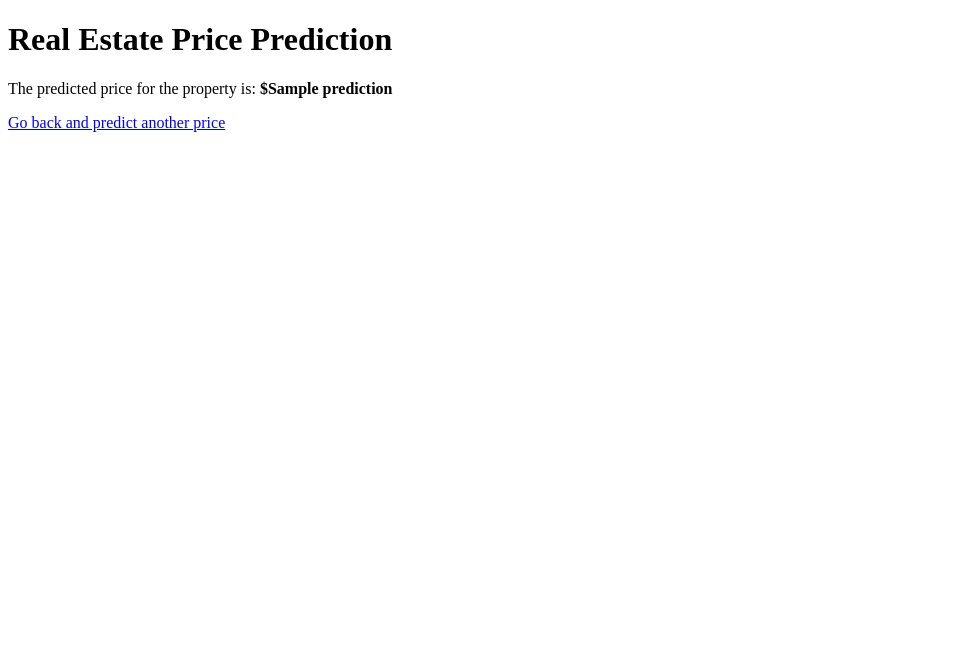
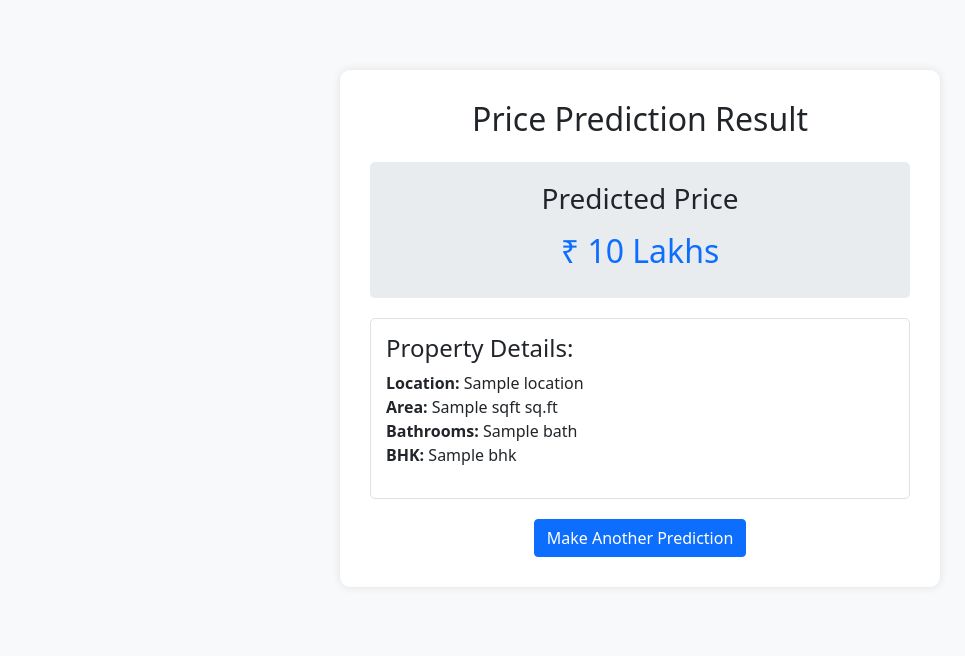
Before and after one commit to Maazuddin1/Banglore_RealEstate_forecast-using-CICD-piplines, a Flask app: template templates/results.html in a window 1280 px wide. Shown: the top 656 px of the page, without its empty margins (0-965 px from the left). Run offline with Flask 3, Linux system fonts and the light colour scheme; the template is opened without the code that fills it: most values are stand-ins (such as "Sample title", 1, 10 or a date in 2020); parts of the project's set-up code (start-up, migrations or seed data) failed here and were passed over.

Commit message:
Update results.html

```diff
--- a/templates/results.html
+++ b/templates/results.html
@@ -3,11 +3,64 @@
 <head>
     <meta charset="UTF-8">
     <meta name="viewport" content="width=device-width, initial-scale=1.0">
-    <title>Prediction Result</title>
+    <title>House Price Prediction Result</title>
+    <link href="https://cdn.jsdelivr.net/npm/bootstrap@5.1.3/dist/css/bootstrap.min.css" rel="stylesheet">
+    <style>
+        body {
+            background-color: #f8f9fa;
+            padding: 20px;
+        }
+        .result-container {
+            max-width: 600px;
+            margin: 50px auto;
+            background-color: white;
+            padding: 30px;
+            border-radius: 10px;
+            box-shadow: 0 0 10px rgba(0,0,0,0.1);
+        }
+        .price-display {
+            background-color: #e9ecef;
+            padding: 20px;
+            border-radius: 5px;
+            margin: 20px 0;
+            text-align: center;
+        }
+        .property-details {
+            margin: 20px 0;
+            padding: 15px;
+            border: 1px solid #dee2e6;
+            border-radius: 5px;
+        }
+        .back-button {
+            text-align: center;
+            margin-top: 20px;
+        }
+    </style>
 </head>
 <body>
-    <h1>Real Estate Price Prediction</h1>
-    <p>The predicted price for the property is: <strong>${{ prediction }}</strong></p>
-    <a href="/">Go back and predict another price</a>
+    <div class="result-container">
+        <h2 class="text-center mb-4">Price Prediction Result</h2>
+
+        <div class="price-display">
+            <h3 class="mb-3">Predicted Price</h3>
+            <h2 class="text-primary">₹ {{ predicted_price }} Lakhs</h2>
+        </div>
+
+        <div class="property-details">
+            <h4>Property Details:</h4>
+            <ul class="list-unstyled">
+                <li><strong>Location:</strong> {{ location }}</li>
+                <li><strong>Area:</strong> {{ sqft }} sq.ft</li>
+                <li><strong>Bathrooms:</strong> {{ bath }}</li>
+                <li><strong>BHK:</strong> {{ bhk }}</li>
+            </ul>
+        </div>
+
+        <div class="back-button">
+            <a href="/" class="btn btn-primary">Make Another Prediction</a>
+        </div>
+    </div>
+
+    <script src="https://cdn.jsdelivr.net/npm/bootstrap@5.1.3/dist/js/bootstrap.bundle.min.js"></script>
 </body>
 </html>
```
